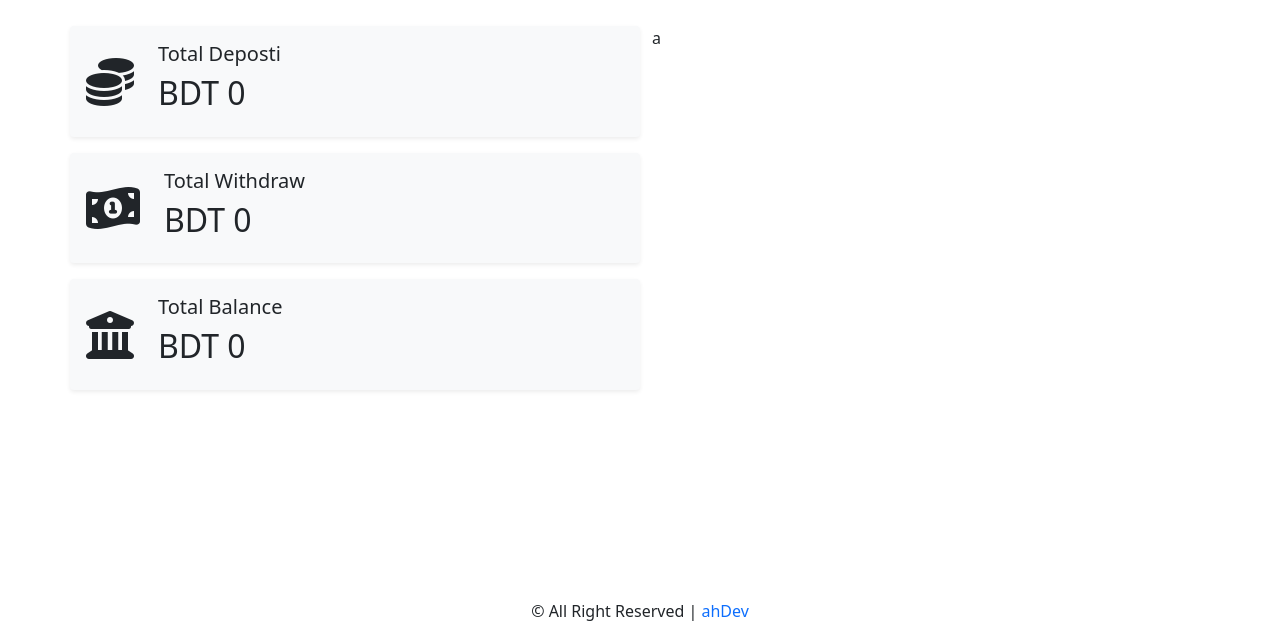
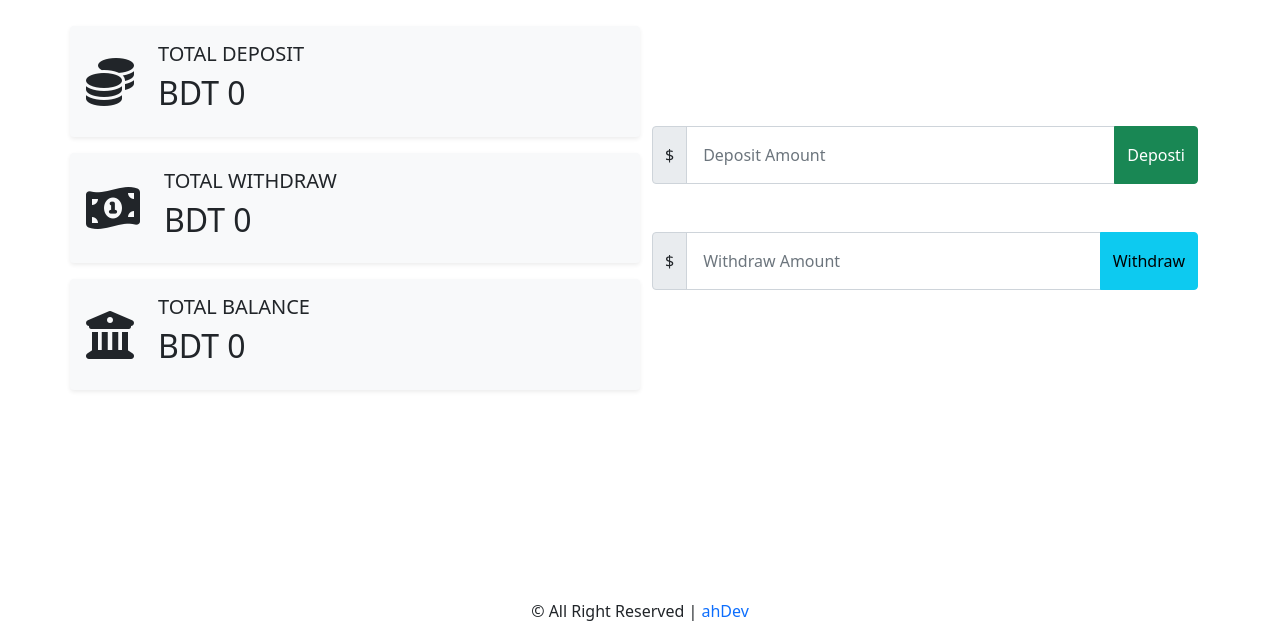
Before and after one commit to alihaider-dev/functional-bank-app, a plain HTML site: page dashboard.html in a window 1280 px wide. Shown: the part 161-800 px from the top of the page. Drawn offline with nearby package versions, Linux system fonts and the light colour scheme.

Commit message:
Dashboard Page Markup Added

```diff
--- a/dashboard.html
+++ b/dashboard.html
@@ -38,15 +38,15 @@
     <main class="container">
       <div class="row balance-report">
         <div class="col-md-6">
-          <div class="row gap-3">
+          <div class="row gap-3 text-uppercase">
             <div class="col-md-12 deposit bg-light shadow-sm p-3 rounded">
               <div class="d-flex gap-4 align-items-center">
                 <div class="icon display-5">
                   <i class="fa-solid fa-coins"></i>
                 </div>
                 <div class="info">
-                  <h5>Total Deposti</h5>
-                  <h2>BDT <span>0</span></h2>
+                  <h5>Total Deposit</h5>
+                  <h2>BDT <span id="deposit-balance">0</span></h2>
                 </div>
               </div>
             </div>
@@ -57,7 +57,7 @@
                 </div>
                 <div class="info">
                   <h5>Total Withdraw</h5>
-                  <h2>BDT <span>0</span></h2>
+                  <h2>BDT <span id="withdraw-balance">0</span></h2>
                 </div>
               </div>
             </div>
@@ -68,13 +68,49 @@
                 </div>
                 <div class="info">
                   <h5>Total Balance</h5>
-                  <h2>BDT <span>0</span></h2>
+                  <h2>BDT <span id="total-balance">0</span></h2>
                 </div>
               </div>
             </div>
           </div>
         </div>
-        <div class="col-md-6">a</div>
+        <!-- Transaction Field -->
+        <div class="col-md-6 d-grid align-items-center">
+          <div class="row gap-5">
+            <div class="input-group flex-nowrap col-md12">
+              <span class="input-group-text">$</span>
+              <input
+                id="deposit-input"
+                type="text"
+                class="form-control p-3"
+                placeholder="Deposit Amount"
+                aria-label="Deposit"
+                aria-describedby="addon-wrapping"
+              />
+              <button class="btn btn-success" type="button" id="btn-deposit">
+                Deposti
+              </button>
+            </div>
+            <div class="input-group flex-nowrap col-md12">
+              <span class="input-group-text">$</span>
+              <input
+                id="withdraw-input"
+                type="text"
+                class="form-control p-3"
+                placeholder="Withdraw Amount"
+                aria-label="Withdraw"
+                aria-describedby="addon-wrapping"
+              />
+              <button
+                class="btn btn-info btn-withdraw"
+                type="button"
+                id="btn-withdraw"
+              >
+                Withdraw
+              </button>
+            </div>
+          </div>
+        </div>
       </div>
     </main>
 
```
